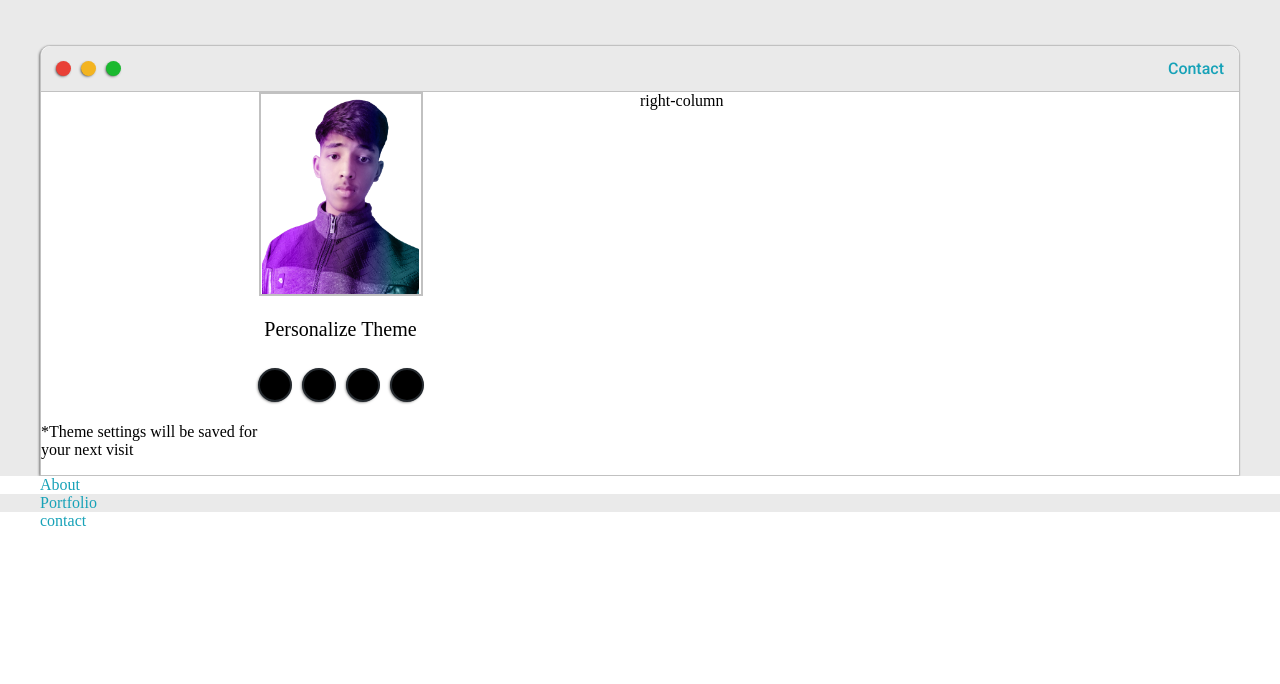
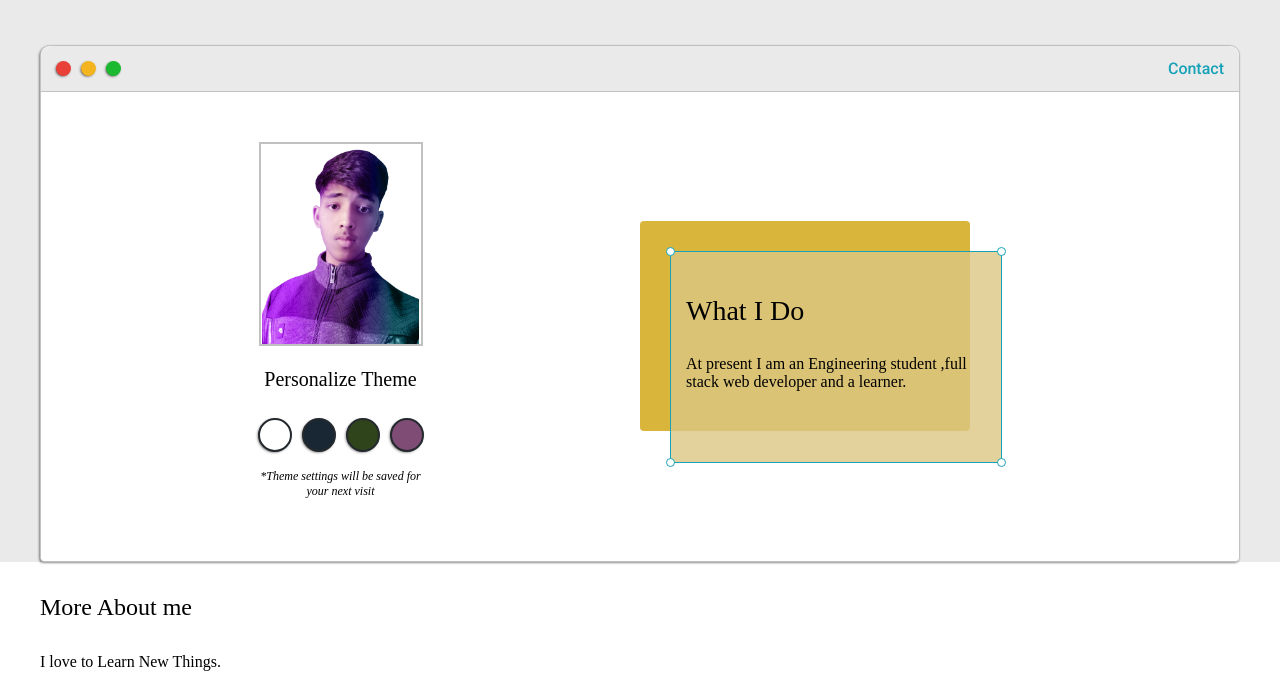
Before and after one commit to Sumit24-prog/SumitRawat.github.io, a plain HTML site: page Sumit.html in a window 1280 px wide. Shown: the part 115-799 px from the top of the page. Drawn offline with Linux system fonts and the light colour scheme.

Commit message:
FrontPageDone

```diff
--- a/Sumit.html
+++ b/Sumit.html
@@ -17,7 +17,9 @@
 
             <!--greeting wrapper-->
             <div class="greeting-wrapper">
+
             <h1 class="text">Hi, I'm Sumit Singh Rawat</h1>
+
             </div>
 
             <!--all wrapper-->
@@ -39,32 +41,63 @@
 
                     <!--For Navigation-->
                     <ul id="navigation">
+
                         <li>
+
                             <a href="#">Contact</a>
+
                         </li>
+
                     </ul>
+
                 </div>
 
                 <!--left wrapper-->
                 <div class="left-column">
+
                     <img id="profile-pic" src="images/Final.png">
+
                     <h5 id="head5">Personalize Theme</h5>
 
                     <!--Theme-option-->
                     <div id="theme-option-wrapper">
+
                         <div id="light-mode" class="theme-dot"></div>
                         <div id="blue-mode" class="theme-dot"></div>
                         <div id="green-mode" class="theme-dot"></div>
                         <div id="purple-mode" class="theme-dot"></div>
+
                     </div>
 
+                    <!--setting confirmation messages -->
                     <p id="settings-notes">*Theme settings will be saved for<br />your next visit </p>
                 </div>
 
                 <!--right wrapper-->
                 <div class="right-column">
-                    <div>
-                        right-column
+
+                    <!--Shadow box-->
+                    <div id="preview-shadow">
+
+                    <!--A message -->
+                        <div id="preview">
+
+                            <!--Corner ball-->
+                            <div id="corner-tl" class="corner"></div>
+                            <div id="corner-tr" class="corner"></div>
+
+                            <!--Heading-->
+                            <h3>What I Do</h3>
+
+                            <!--Paragraph-->
+                            <p>
+                                At present I am an Engineering student ,full stack web developer and a learner.
+                            </p>
+
+                            <!--corner bolls-->
+                            <div id="corner-br" class="corner"></div>
+                            <div id="corner-bl" class="corner"></div>
+                        </div>
                     </div>
                 </div>
 
@@ -72,25 +105,65 @@
         </div>
     </section>
 
-    <!--section s1-->
+    <!--section s2-->
     <section class="s2">
+
+        <!--Container for about me-->
         <div class="main-container">
-            <a  id="p" href="#">About</a>
+
+            <!--about me wrapper-->
+            <div class="about-wrapper">
+
+                <!--about me message -->
+                <div class="about-me">
+
+                    <!--Heading-->
+                    <h4>More About me</h4>
+
+                    <!--Paragraph One-->
+                    <p>I love to Learn New Things.</p>
+
+                    <!--Paragraph Two-->
+                    <p>I have Good Knowledge About Html5, CSS3 ,C++ ,Python ,Java ,C programming language,JavaScript ,etc</p>
+
+                </div>
+
+                <!--Horizontal break-->
+                <hr />
+
+                <!--Next Heading-->
+                <h4>Top Expertise</h4>
+
+                <!--social links-->
+                <div class="social-links"></div>
+
+            </div>
+
         </div>
+
     </section>
 
     <!--apply s1 property to this section -->
     <section class="s1">
+
         <div class="main-container">
+
             <a  id="p" href="#">Portfolio</a>
+
         </div>
+
     </section>
 
     <!--apply s2 property to this section-->
     <section class="s2">
+
         <div class="main-container">
+
             <a id="p" href="#">contact</a>
+
         </div>
+
     </section>
+
 </body>
 </html>
--- a/style.css
+++ b/style.css
@@ -8,6 +8,8 @@
     --secondaryText:#4b5156;
 
     --themeDotBorder:#24292e;
+    --previewBg: rgba(221, 199, 132, 0.8);
+    --previewShadow: #dab53c;
 }
 
 /*body*/
@@ -76,7 +78,7 @@ h6{ font-size: 16px; }
 .intro-wrapper{
     background-color: var(--secondaryColor);
     border:1px solid var(--borderColor);
-    border-radius:10px 10px 0 0 ;
+    border-radius:10px 10px 4px 4px ;
 
     /*box shadow*/
     box-shadow: -1px 1px 3px -1px rgba(0,0,0,0.9);
@@ -156,6 +158,8 @@ h6{ font-size: 16px; }
 /*left-column*/
 .left-column {
     grid-area: left-column;
+    padding-top: 50px;
+    padding-bottom: 50px;
 }
 
 /*image */
@@ -189,11 +193,100 @@ h6{ font-size: 16px; }
     cursor: pointer;
 }
 
+/*hover effect for theme dot */
+.theme-dot:hover{
+    border-width: 5px;
+}
+
+/*light-mod setting*/
+#light-mode{
+    background-color: #fff;
+}
+
+/*blue-mode setting*/
+#blue-mode{
+    background-color: #192734;
+}
+
+/*green-mode setting*/
+#green-mode{
+    background-color: #2f441b;
+}
+
+/*purple-mode setting*/
+#purple-mode{
+    background-color: #7E4C74;
+}
+
+/*setting acknowledge message*/
+#settings-notes{
+    font-size: 12px;
+    font-style: italic;
+    text-align: center;
+}
+
 /*right-column*/
 .right-column {
     grid-area: right-column;
+    display: grid ;
+    align-content: center ;
+    padding-top: 50px;
+    padding-bottom:50px;
 }
 
+/*Shadow Box*/
+#preview-shadow {
+    background-color: var(--previewShadow);
+    width: 300px;
+    height: 180px;
+    padding-left: 30px;
+    padding-top: 30px;
+    border-radius:4px 4px 4px 4px ;
+}
+
+/*message box preview*/
+#preview{
+    width: 300px;
+    height: 180px;
+    border: 1.5px solid #17a2b8;
+    background-color: var(--previewBg);
+    padding: 15px;
+    position: relative;
+}
+
+/*corner balls*/
+.corner{
+    width:7px;
+    height: 7px;
+    border-radius: 50%;
+    border: 1.5px solid #17a2b8;
+    background-color:#fff;
+    position:absolute;
+}
+
+/*Top Left corner*/
+#corner-tl{
+    top: -5px;
+    left: -5px;
+}
+
+/*Top Right corner*/
+#corner-tr{
+    top: -5px;
+    right: -5px;
+}
+
+/*Bottom Left corner*/
+#corner-br{
+    bottom: -5px;
+    right: -5px;
+}
+
+/*Bottom Left corner*/
+#corner-bl{
+    bottom: -5px;
+    left: -5px;
+}
 
 /*responsive*/
 @media screen and (max-width:1200px){
@@ -201,3 +294,16 @@ h6{ font-size: 16px; }
         width:95%;
     }
 }
+
+@media screen and (max-width:800px){
+    .intro-wrapper{
+        grid-template-columns: 1fr;
+        grid-template-areas:
+        'nav-wrapper'
+        'left-column'
+        'right-column';
+    }
+    .right-column{
+        justify-content: center;
+    }
+}
```
